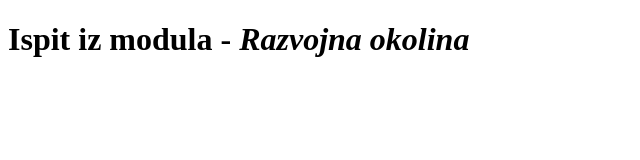
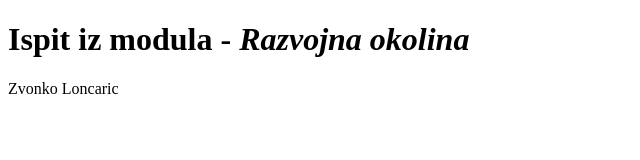
Before and after one commit to mpavic-algebra/razvojna-okolina-parcijalni, a website: page dist/index.html in a window 1280 px wide. Shown: the whole page, without its empty margins (0-640 px from the left). Drawn offline with Linux system fonts and the light colour scheme.

Commit message:
Zvonko Loncaric:Parcijalni ispit

```diff
--- a/dist/index.html
+++ b/dist/index.html
@@ -7,5 +7,6 @@
 </head>
 <body>
     <h1>Ispit iz modula - <i>Razvojna okolina </i></h1>
+    <p>Zvonko Loncaric</p>
 </body>
 </html>
--- /dev/null
+++ b/package.json
@@ -0,0 +1,5 @@
+{
+  "dependencies": {
+    "randomstring": "^1.3.0"
+  }
+}
```
Also changed, not shown: 2 other files.
